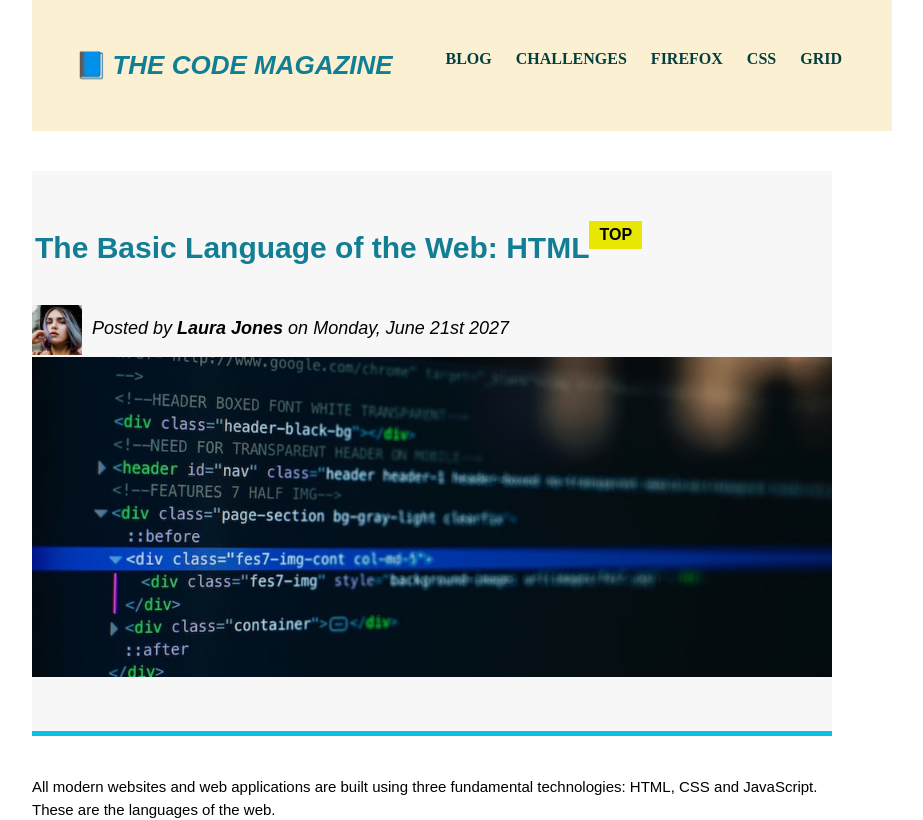
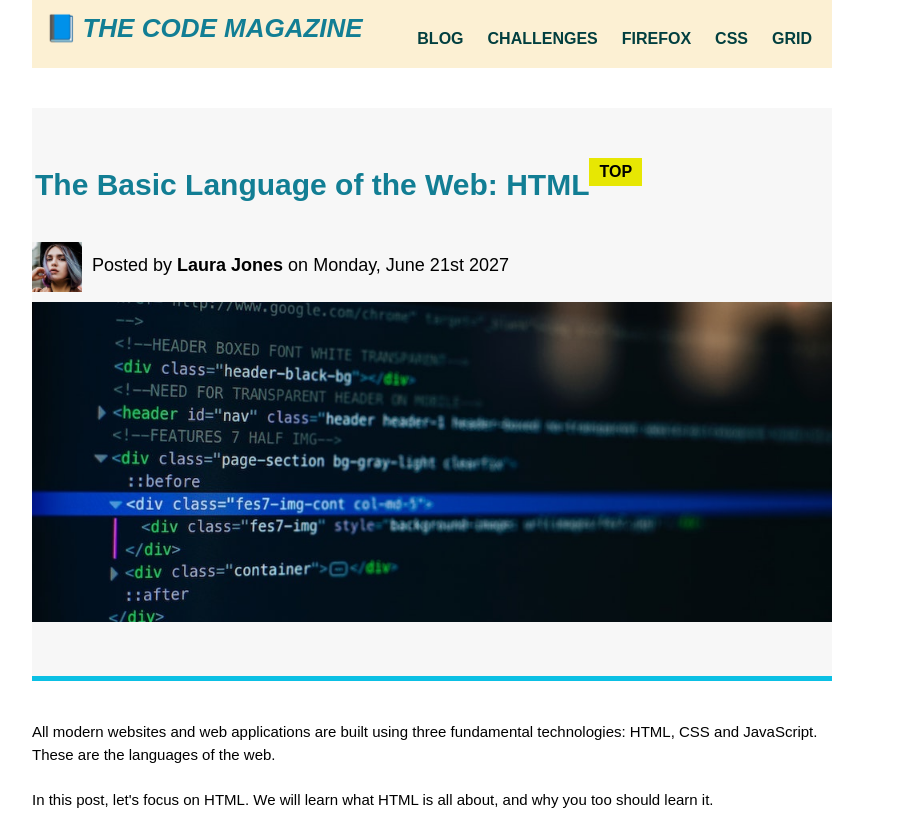
Before and after one commit to Tarun-Gudapati/webdevelopmentProjects, a plain HTML site: page index.html in a window 1280 px wide. Shown: the top 820 px of the page, without its empty margins (208-1131 px from the left). Drawn offline with Linux system fonts and the light colour scheme; files whose address does not match are found by name.

Commit message:
Update style.css

```diff
--- a/style.css
+++ b/style.css
@@ -61,7 +61,7 @@ li {
   margin-bottom: 10px;
   margin-left: 35px;
 }
-h1,
+
 h2,
 h3 {
   color: hwb(190 7% 42%);
@@ -69,10 +69,16 @@ h3 {
   padding: 10px;
   padding-left: 3px;
 }
+h1 {
+  color: hwb(190 7% 42%);
+  font-family: sans-serif;
+
+  margin: 3px;
+}
 .main-header {
   background-color: rgb(252, 240, 211);
 
-  padding: 40px;
+  padding: 10px;
   margin-bottom: 40px;
   /* height: 90px; */
   width: 780px;
@@ -182,21 +188,36 @@ h2::after {
 
   margin-right: 20%;
 }
+
+.clear {
+  clear: both;
+}
 .author-image {
   float: left;
+  margin-bottom: 10px;
 }
 .author {
-  font-style: italic;
   float: left;
   margin-left: 10px;
-  padding-top: 10px;
+  margin-top: 10px;
 }
 h1 {
   float: left;
 }
 nav {
+  margin-top: 10px;
   float: right;
 }
-.clear {
+.clearfix::after {
   clear: both;
+  content: " ";
+  display: block;
 }
+h1,
+h2,
+h3,
+h4,
+p,
+a {
+  font-family: "Poppins", sans-serif;
+}
```
